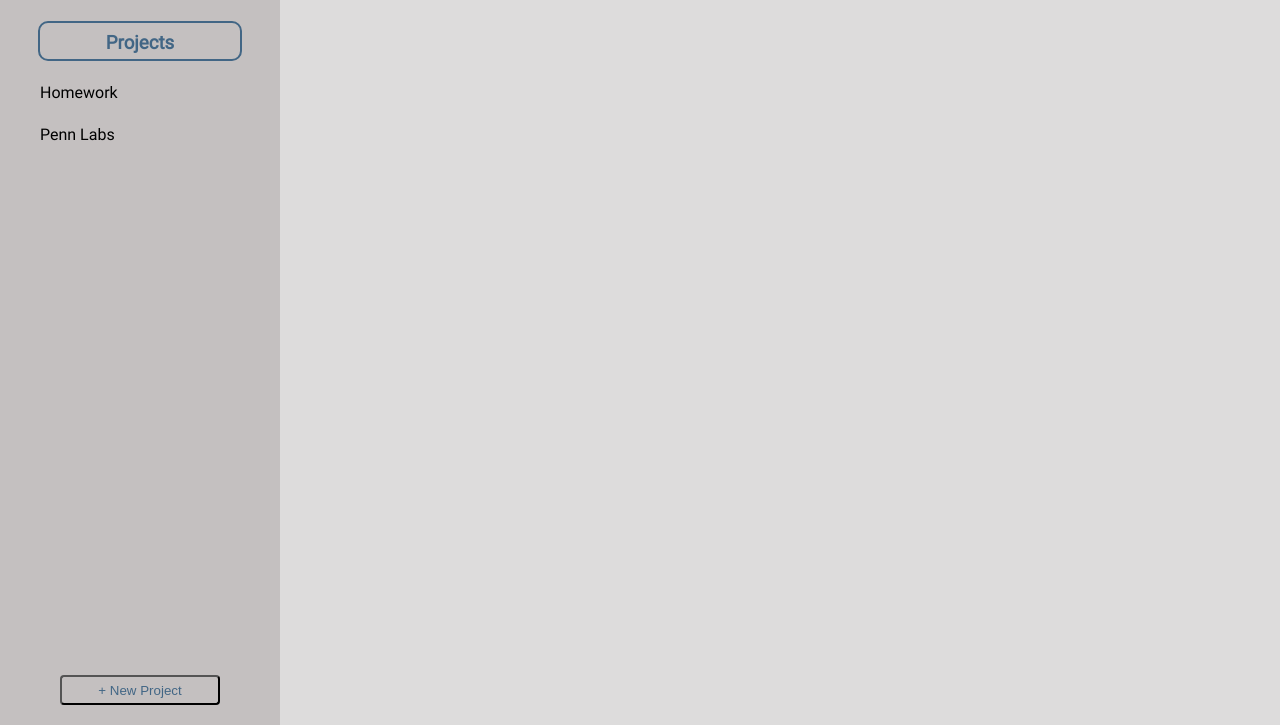
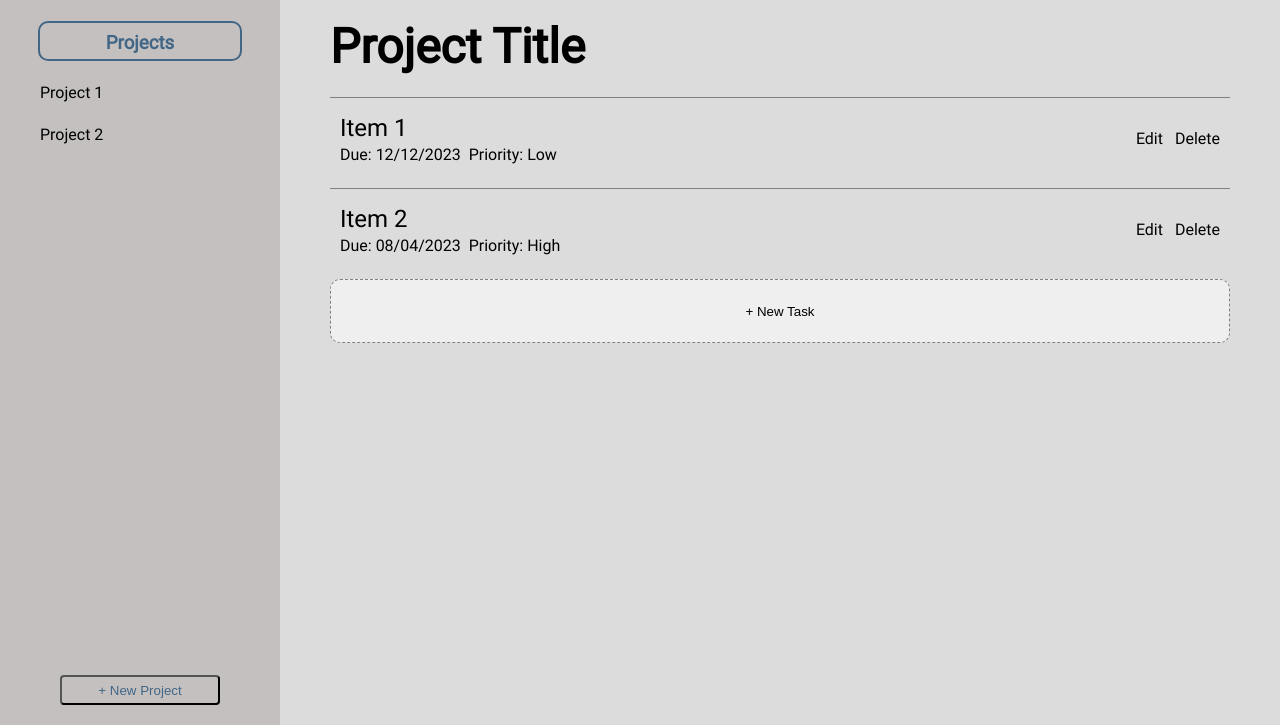
Before and after one commit to maaxli/todo-app, a website built with webpack: page dist/index.html in a window 1280 px wide. Shown: the part 75-800 px from the top of the page. Built offline with Linux system fonts and the light colour scheme.

Commit message:
Design todo item area layout

```diff
--- a/src/style.css
+++ b/src/style.css
@@ -139,7 +139,66 @@ ul {
 }
 
 
-/* TODO ITEM DISPLAY STYLES */
+/* TASK DISPLAY STYLES */
 .container {
+    display: flex;
     background-color: var(--color-three);
+    justify-content: center;
 }
+
+.todo-container {
+    width: 900px;
+    margin-top: 15px;
+    display: flex;
+    flex-direction: column;
+    align-items: center;
+}
+
+.todo-container h1 {
+    align-self: flex-start;
+    font-size: 48px;
+    margin-top: 0;
+    margin-bottom: 20px;
+}
+
+.todo-list {
+    width: 100%;
+    flex-direction: column;
+    gap: 20px;
+}
+
+.new-todo {
+    width: 100%;
+    height: 64px;
+    border: 1px dashed gray;
+    border-radius: 10px;
+}
+
+/* TODO ITEM STYLES */
+.todo-item {
+    height: 60px;
+    padding: 10px 10px 0 10px;
+    border-top: 1px solid gray;
+    display: flex;
+    justify-content: space-between;
+    align-items: center;
+}
+
+.left-items {
+    display: flex;
+    flex-direction: column;
+}
+
+.top {
+    font-size: 24px;
+}
+
+.bottom {
+    display: flex;
+    gap: 8px;
+}
+
+.right-items {
+    display: flex;
+    gap: 12px;
+}
```
Also changed, not shown: dist/index.html, dist/main.js.
